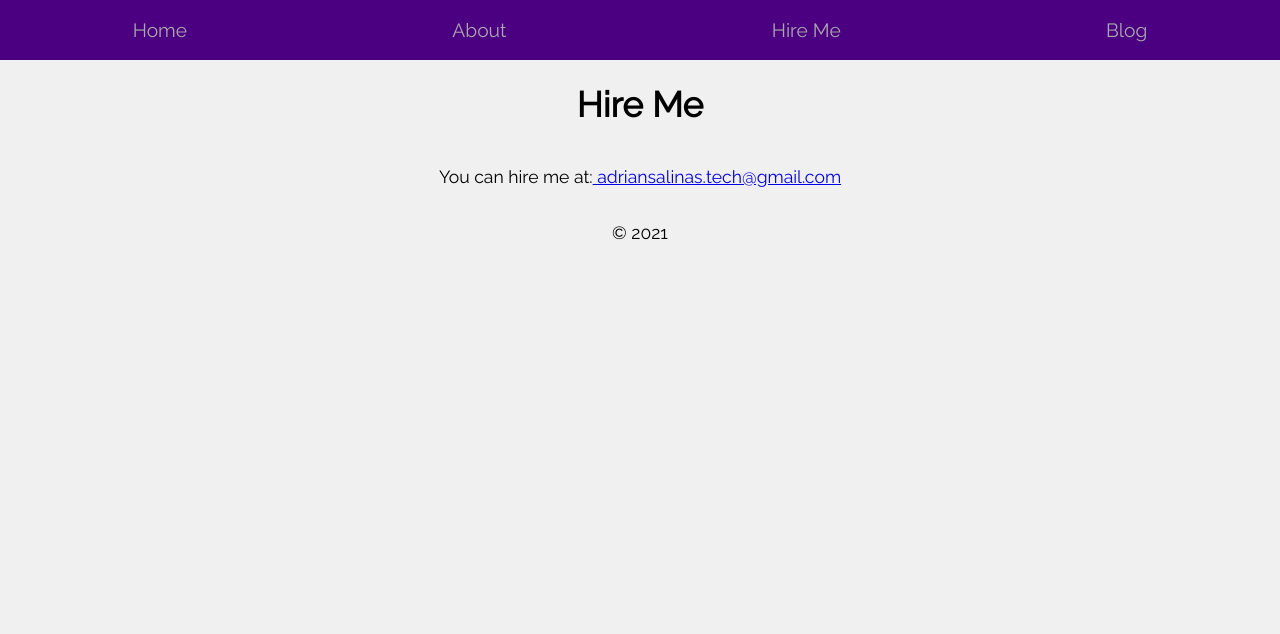
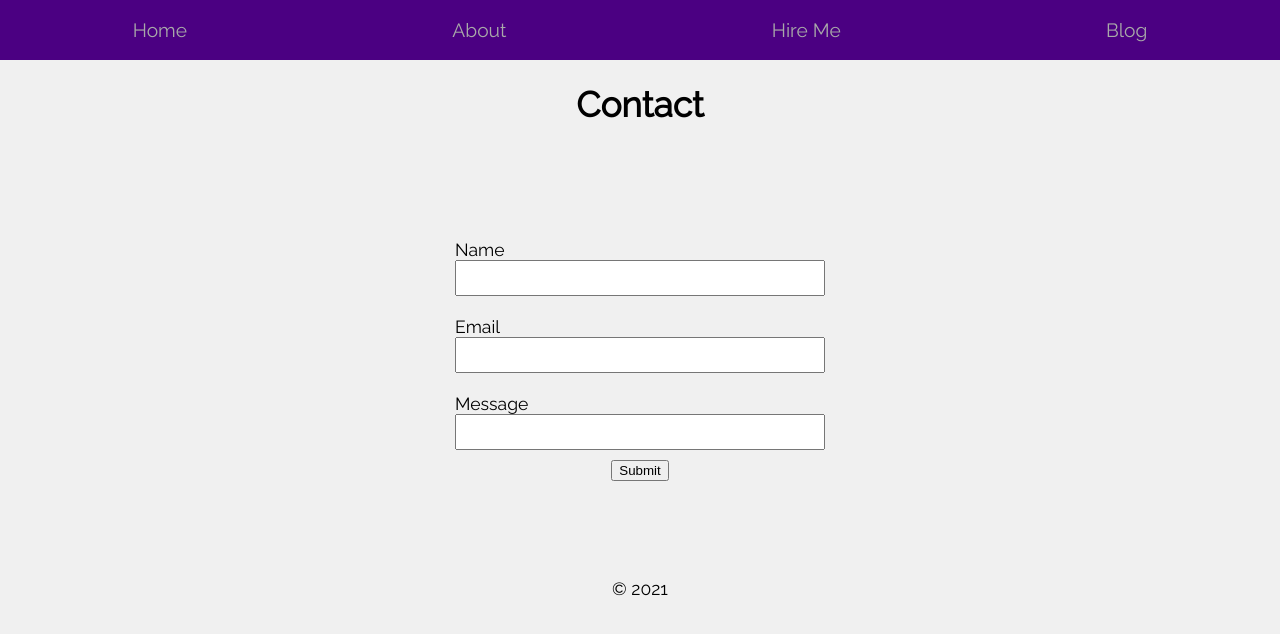
Before and after one commit to a-dri-an-S/next-practice, a Next.js app: page /hireme in a window 1280 px wide. Shown: the top 634 px of the page. Built offline with nearby package versions, Linux system fonts and the light colour scheme; a small style sheet from the web is missing.

Commit message:
Added contact form to HireMe Page, created contact API route, added email routing functionality to form

```diff
--- a/package.json
+++ b/package.json
@@ -10,7 +10,9 @@
   "author": "",
   "license": "ISC",
   "dependencies": {
+    "dotenv": "^10.0.0",
     "next": "^11.0.1",
+    "nodemailer": "^6.6.3",
     "nprogress": "^0.2.0",
     "react": "^17.0.2",
     "react-dom": "^17.0.2"
--- a/pages/about.js
+++ b/pages/about.js
@@ -23,4 +23,4 @@ About.getInitialProps = async () => {
     return { user: data, statusCode }
 }
 
-export default About
+export default About;
--- /dev/null
+++ b/pages/api/contact.js
@@ -0,0 +1,26 @@
+export default function (req, res) {
+    require('dotenv').config()
+
+    let nodemailer = require('nodemailer')
+    const transporter = nodemailer.createTransport({
+        port: 465,
+        host: "smtp.gmail.com",
+        auth: {
+            user: 'fakeprofileemail859@gmail.com',
+            pass: process.env.password,
+        },
+        secure: true,
+    })
+
+    const mailData = {
+        from: 'fakeprofileemail859@gmail.com',
+        to: 'adriansalinas.tech@gmail.com',
+        subject: `Message From ${req.body.name}`,
+        text: "Name: " + req.body.name + req.body.message + " | Sent from: " + req.body.email,
+        html: `<div>Name: ${req.body.name}<div/><div>${req.body.message}</div><p>Sent from: ${req.body.email}</p>`
+    }
+
+    transporter.sendMail(mailData, (err, info) => err ? console.log(err) : console.log(info))
+
+    res.status(200).end()
+}
--- a/pages/hireme.js
+++ b/pages/hireme.js
@@ -1,12 +1,125 @@
-import Link from 'next/link';
+import { useState } from 'react';
 import Layout from '../components/Layout';
 
-const HireMe = () => (
-    <Layout title ="Hire Me">
-        <p>You can hire me at:
-            <a href="mailto:adriansalinas.tech@gmail.com"> adriansalinas.tech@gmail.com</a>
-        </p>
-    </Layout>
-)
+const HireMe = () => {
+    const [name, setName] = useState('')
+    const [email, setEmail] = useState('')
+    const [message, setMessage] = useState('')
+    const [submitted, setSubmitted] = useState(false)
+
+    const handleSubmit = (e) => {
+        e.preventDefault()
+        console.log('Sending')
+
+        let data = {
+            name,
+            message,
+            email
+        }
+
+        console.log(data)
+
+        fetch('/api/contact', {
+            method: 'POST',
+            headers: {
+                'Accept': 'application/json, text/plain, */*',
+                'Content-Type': 'application/json'
+            },
+            body: JSON.stringify(data)
+        }).then((res) => {
+            console.log('Responsive received')
+            if (res.status === 200) {
+                console.log('Response succeeded!')
+                setSubmitted(true)
+            }
+        })
+    }
+
+    return (
+        submitted ?
+
+        <Layout>
+            <h1>Sent!</h1>
+        </Layout> :
+
+        <Layout title="Contact">
+            <div className="container">
+                <form className="main" onClick={(e) => {handleSubmit(e)}}>
+
+                    <div className="inputGroup" >
+                        < label htmlFor='name'>Name</label>
+                        < input
+                            required
+                            type='text'
+                            value={name}
+                            onChange={(e) => {setName(e.target.value)}}
+                            name='name'
+                            className="inputField"
+                        />
+                    </div>
+
+                    < div className="inputGroup" >
+                        < label htmlFor='email'>Email</label>
+                        < input
+                            required
+                            type='email'
+                            value={email}
+                            onChange={(e) => {setEmail(e.target.value)}}
+                            name='email'
+                            className="inputField"
+                        />
+                    </div>
+
+                    < div className="inputGroup" >
+                        < label htmlFor='message'>Message</label>
+                        < input
+                            required
+                            type='text'
+                            value={message}
+                            onChange={(e) => {setMessage(e.target.value)}}
+                            name='message'
+                            className="inputField"
+                        />
+                    </div>
+                    < input type='submit' value="Submit"/>
+
+                </form >
+
+                <style jsx>{`
+                    .container {
+                        display: flex;
+                        flex-direction: column;
+                        justify-content: center;
+                        align-items: center;
+                    }
+                    .main{
+                        padding: 5rem 0;
+                        display: flex;
+                        flex-direction: column;
+                        justify-content: center;
+                        align-items: center;
+                    }
+                    .inputGroup {
+                        height: 50%;
+                        width: 200%;
+                        display: flex;
+                        flex-direction: column;
+                        margin: 10px 0;
+                    }
+                    .inputLabel {
+                        text-align: left;
+                    }
+                    .inputField {
+                        height: 30px;
+                    }
+                `}</style>
+            </div>
+        </Layout>
+
+
+
+    )
+}
+
 
 export default HireMe
```
Also changed, not shown: pages/blog.js (+14 -0 lines), pages/post.js (added, +15 -0 lines), 2 other files (tests, documents, lock files or other folders).
